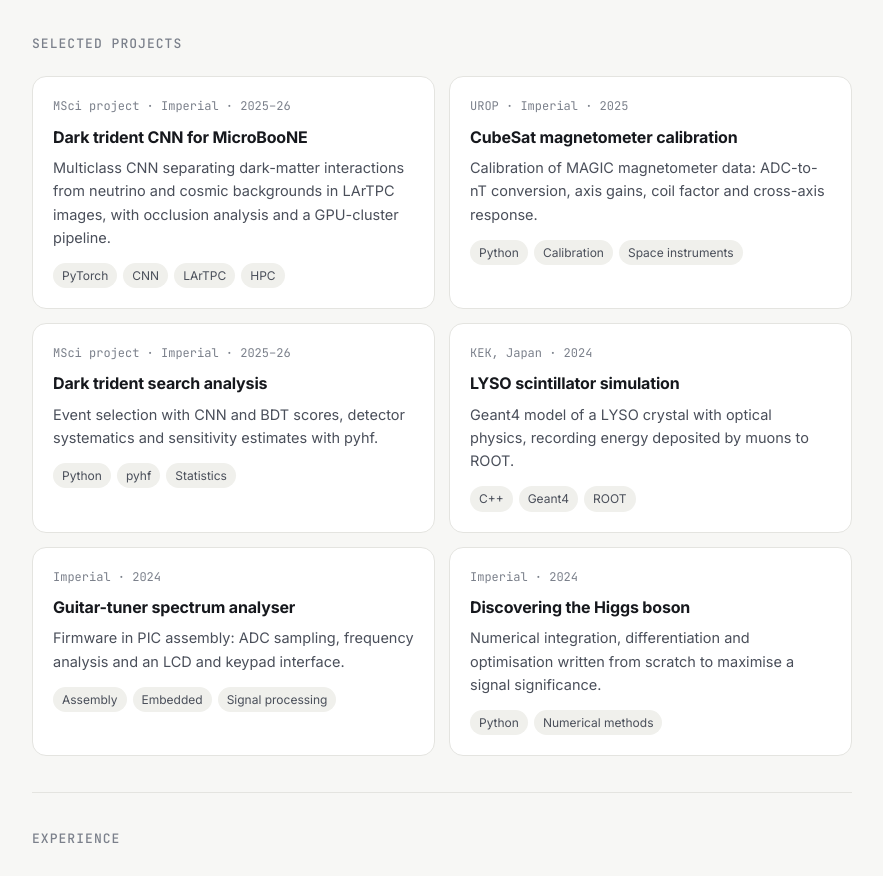
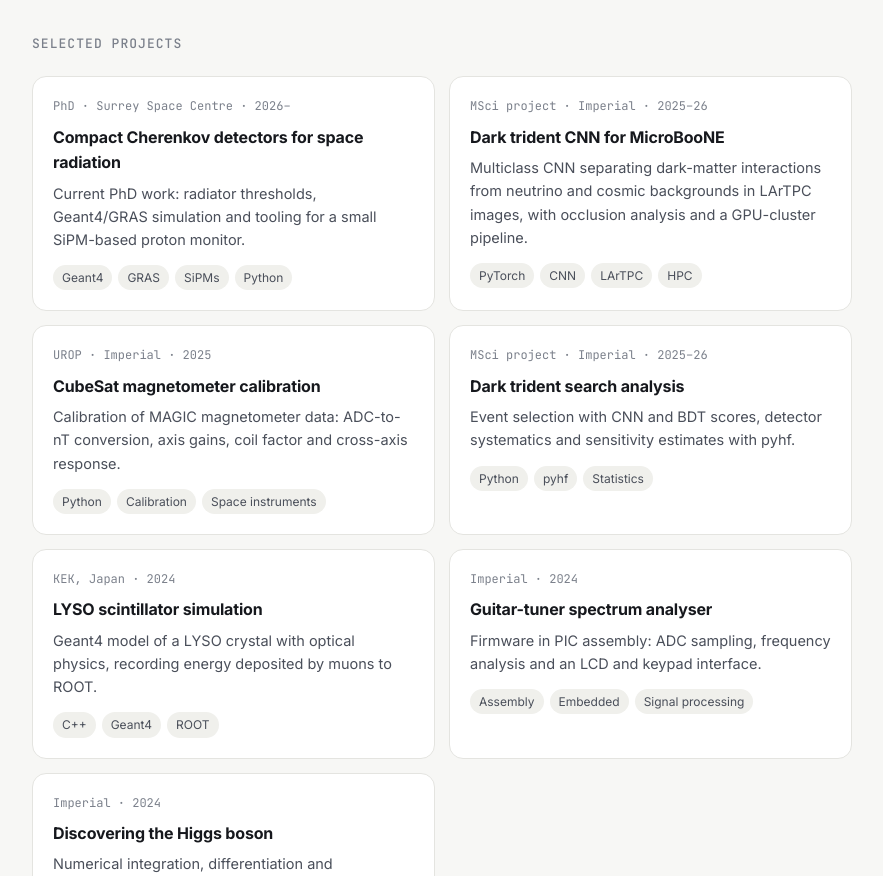
Before and after one commit to paul-fl/paul-fl.github.io, a plain HTML site: page index.html in a window 1280 px wide. Shown: the part 885-1761 px from the top of the page, without its empty margins (198-1081 px from the left). Drawn offline with Linux system fonts and the light colour scheme.

Commit message:
Add PhD project

```diff
--- a/index.html
+++ b/index.html
@@ -112,6 +112,12 @@ footer{padding:30px 0 50px;color:var(--ink-3);font-size:13px;border-top:1px soli
   <section id="projects">
     <h2>Selected projects</h2>
     <div class="projects">
+      <a class="card project" href="https://github.com/paul-fl/space-radiation-cherenkov">
+        <div class="meta">PhD · Surrey Space Centre · 2026–</div>
+        <h3>Compact Cherenkov detectors for space radiation</h3>
+        <p>Current PhD work: radiator thresholds, Geant4/GRAS simulation and tooling for a small SiPM-based proton monitor.</p>
+        <div class="tags"><span class="tag">Geant4</span><span class="tag">GRAS</span><span class="tag">SiPMs</span><span class="tag">Python</span></div>
+      </a>
       <a class="card project" href="https://github.com/paul-fl/MicroBooNE_DarkTrident_CNN">
         <div class="meta">MSci project · Imperial · 2025–26</div>
         <h3>Dark trident CNN for MicroBooNE</h3>
```
